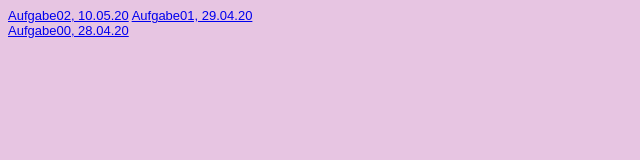
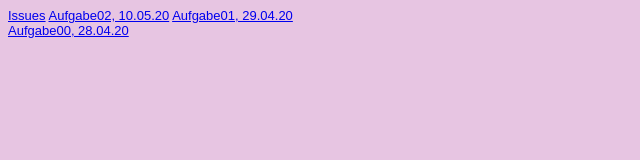
Before and after one commit to eichwald1997/GIS-SoSe-2020, a plain HTML site: page Steckbrief/steckbrief.htm in a window 1280 px wide. Shown: the full height of the page, 0-640 px from the left. Drawn offline with Linux system fonts and the light colour scheme.

Commit message:
Update steckbrief.htm

```diff
--- a/Steckbrief/steckbrief.htm
+++ b/Steckbrief/steckbrief.htm
@@ -12,6 +12,7 @@ body {
 </style>
 </head>
 <body>
+	<a href="https://github.com/eichwald1997/GIS-SoSe-2020/issues">Issues</a>
 	<!-- Hier die Links zu den gelösten Aufgaben einstellen, aktuelle oben, alte stehen lassen! Format: Aufgabenbezeichnung, Datum -->
 	<a href="https://eichwald1997.github.io/GIS-SoSe-2020/L02/portfolio.html" target="_blank">Aufgabe02, 10.05.20</a>
 	<a href="https://eichwald1997.github.io/GIS-SoSe-2020/L01/Aufgabe01.html" target="_blank">Aufgabe01, 29.04.20</a><br>
```
